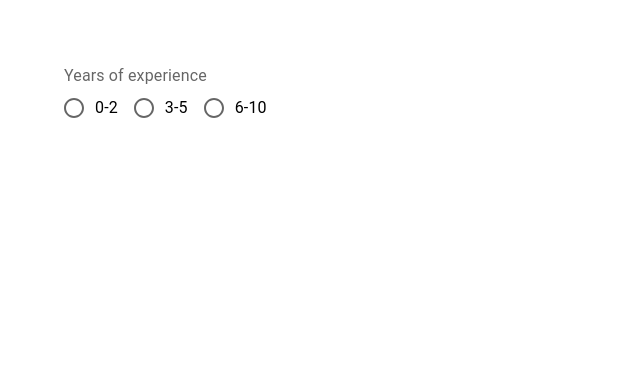
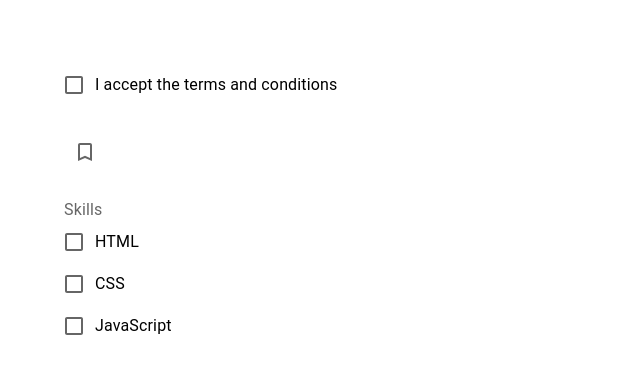
Before and after one commit to Shivaraj777/material-UI-training-demo, a React (Create React App) app: page / in a window 1280 px wide. Shown: the top 374 px of the page, without its empty margins (0-640 px from the left). Built offline with nearby package versions, Linux system fonts and the light colour scheme.

Commit message:
Material UI Checkbox

```diff
--- a/src/App.tsx
+++ b/src/App.tsx
@@ -4,7 +4,8 @@ import './App.css';
 // import MuiButton from './components/MuiButton';
 // import MuiTextfield from './components/MuiTextfield';
 // import MuiSelect from './components/MuiSelect';
-import MuiRadioButton from './components/MuiRadioButton';
+// import MuiRadioButton from './components/MuiRadioButton';
+import MuiCheckbox from './components/MuiCheckbox';
 
 function App() {
   return (
@@ -13,7 +14,8 @@ function App() {
       {/* <MuiButton /> */}
       {/* <MuiTextfield /> */}
       {/* <MuiSelect /> */}
-      <MuiRadioButton />
+      {/* <MuiRadioButton /> */}
+      <MuiCheckbox />
     </div>
   );
 }
--- /dev/null
+++ b/src/components/MuiCheckbox.tsx
@@ -0,0 +1,72 @@
+import { Box, FormControlLabel, FormControl, FormLabel, FormGroup, Checkbox } from "@mui/material";
+import { useState } from "react";
+import BookmarkBorderIcon from "@mui/icons-material/BookmarkBorder";
+import BookMarkIcon from "@mui/icons-material/Bookmark";
+
+function MuiCheckbox() {
+  const [acceptTnC, setAcceptTnC] = useState(false);
+  const [skills, setSkills] = useState<string []>([]);
+
+  // console.log(acceptTnC);
+  console.log(skills);
+
+  const handleChange = (event: React.ChangeEvent<HTMLInputElement>) => {
+    setAcceptTnC(event.target.checked);
+  }
+
+  // function to add or remove skills from checkbox
+  const handleSkillsChange = (event: React.ChangeEvent<HTMLInputElement>) => {
+    const skillIndex = skills.indexOf(event.target.value);
+
+    if(skillIndex === -1){
+      setSkills([...skills, event.target.value]);
+    }else{
+      setSkills(skills.filter((skill) => skill !== event.target.value));
+    }
+  }
+
+  return (
+    <Box>
+      {/* Checkbox to accept user terms and conditions */}
+      <Box>
+        <FormControlLabel
+          label='I accept the terms and conditions'
+          control={<Checkbox checked={acceptTnC} onChange={handleChange} />}
+        />
+      </Box>
+
+      {/* Creating checkbox using icons */}
+      <Box marginTop='25px'>
+        <Checkbox
+          icon={<BookmarkBorderIcon />}
+          checkedIcon={<BookMarkIcon />}
+          checked={acceptTnC}
+          onChange={handleChange}
+        />
+      </Box>
+
+      {/* Working with checkBox groups */}
+      <Box marginTop='25px'>
+        <FormControl>
+          <FormLabel id='skills-group-label'>Skills</FormLabel>
+          <FormGroup araia-aria-labelledby='skills-group-label'>
+            <FormControlLabel
+              label='HTML'
+              control={<Checkbox value='HTML' checked={skills.includes('HTML')} onChange={handleSkillsChange} />}
+            />
+            <FormControlLabel
+              label='CSS'
+              control={<Checkbox value='CSS' checked={skills.includes('CSS')} onChange={handleSkillsChange} />}
+            />
+            <FormControlLabel
+              label='JavaScript'
+              control={<Checkbox value='JavaScript' checked={skills.includes('JavaScript')} onChange={handleSkillsChange} />}
+            />
+          </FormGroup>
+        </FormControl>
+      </Box>
+    </Box>
+  )
+}
+
+export default MuiCheckbox;
```
